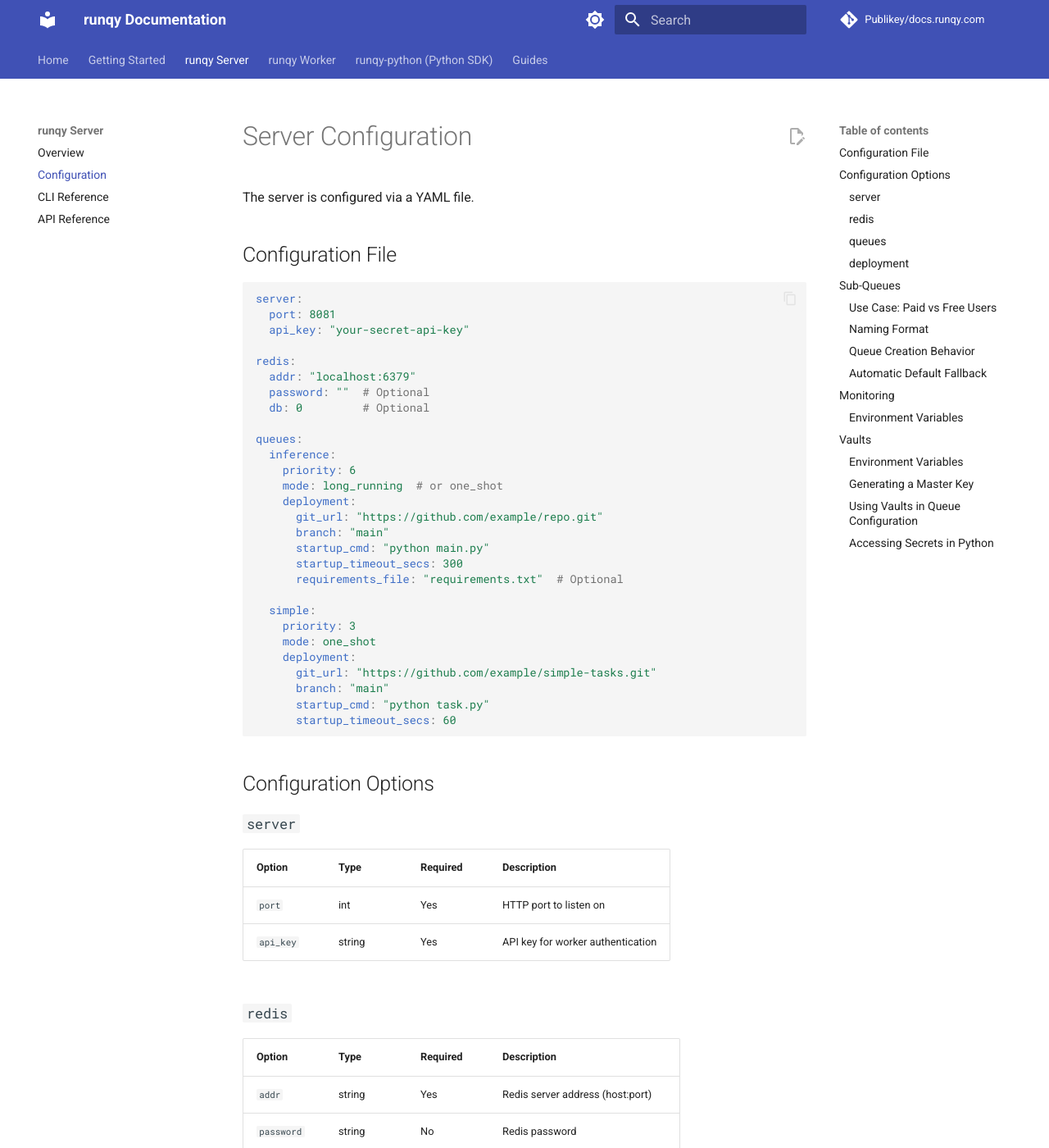
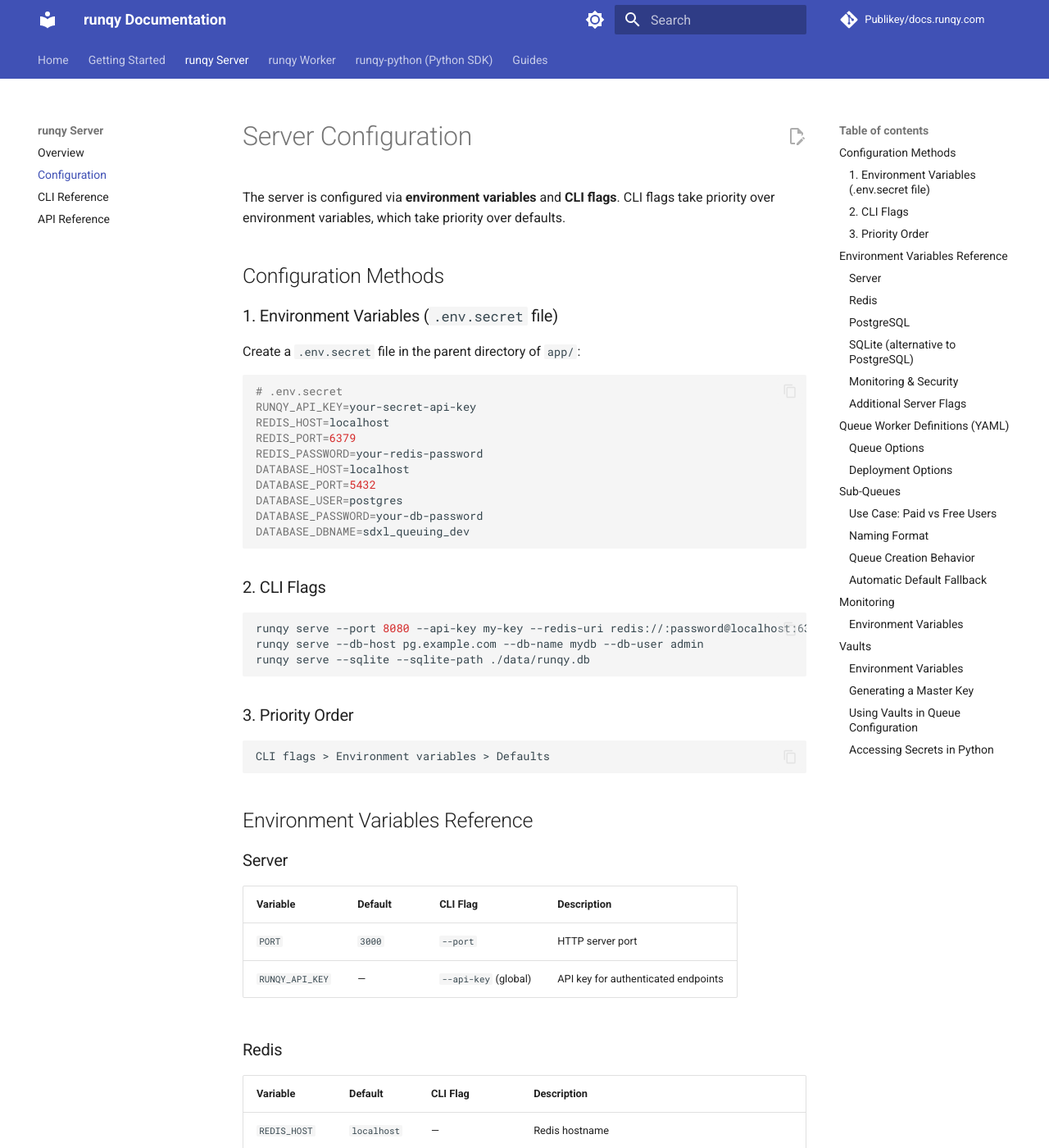
Before and after one commit to Publikey/docs.runqy.com, an MkDocs documentation site: the page built from docs/server/configuration.md, in a window 1280 px wide and 1400 px high. Shown: the whole window at 82% size. Built offline with MkDocs 1.6.1 and Material for MkDocs 9.7.7, drawn with Linux system fonts in a browser that asks for light colours; comment, search, counter and statistics services are not loaded; some of the changed text lies outside the part shown.

Commit message:
Fix: redis_storage config Fix: server config

````diff
--- a/docs/server/configuration.md
+++ b/docs/server/configuration.md
@@ -1,19 +1,105 @@
 # Server Configuration
 
-The server is configured via a YAML file.
+The server is configured via **environment variables** and **CLI flags**. CLI flags take priority over environment variables, which take priority over defaults.
 
-## Configuration File
+## Configuration Methods
+
+### 1. Environment Variables (`.env.secret` file)
+
+Create a `.env.secret` file in the parent directory of `app/`:
+
+```bash
+# .env.secret
+RUNQY_API_KEY=your-secret-api-key
+REDIS_HOST=localhost
+REDIS_PORT=6379
+REDIS_PASSWORD=your-redis-password
+DATABASE_HOST=localhost
+DATABASE_PORT=5432
+DATABASE_USER=postgres
+DATABASE_PASSWORD=your-db-password
+DATABASE_DBNAME=sdxl_queuing_dev
+```
+
+### 2. CLI Flags
+
+```bash
+runqy serve --port 8080 --api-key my-key --redis-uri redis://:password@localhost:6379
+runqy serve --db-host pg.example.com --db-name mydb --db-user admin
+runqy serve --sqlite --sqlite-path ./data/runqy.db
+```
+
+### 3. Priority Order
+
+```
+CLI flags > Environment variables > Defaults
+```
+
+## Environment Variables Reference
+
+### Server
+
+| Variable | Default | CLI Flag | Description |
+|----------|---------|----------|-------------|
+| `PORT` | `3000` | `--port` | HTTP server port |
+| `RUNQY_API_KEY` | — | `--api-key` (global) | API key for authenticated endpoints |
+
+### Redis
+
+| Variable | Default | CLI Flag | Description |
+|----------|---------|----------|-------------|
+| `REDIS_HOST` | `localhost` | — | Redis hostname |
+| `REDIS_PORT` | `6379` | — | Redis port |
+| `REDIS_PASSWORD` | — | — | Redis password |
+| `REDIS_TLS` | `false` | `--redis-tls` | Enable TLS for Redis connection |
+| — | — | `--redis-uri` (global) | Redis URI (overrides host/port/password/tls). Format: `redis[s]://[:password@]host[:port]` |
+
+### PostgreSQL
+
+| Variable | Default | CLI Flag | Description |
+|----------|---------|----------|-------------|
+| `DATABASE_HOST` | `localhost` | `--db-host` | PostgreSQL hostname |
+| `DATABASE_PORT` | `5432` | `--db-port` | PostgreSQL port |
+| `DATABASE_USER` | `postgres` | `--db-user` | PostgreSQL username |
+| `DATABASE_PASSWORD` | — | `--db-password` | PostgreSQL password |
+| `DATABASE_DBNAME` | `sdxl_queuing_dev` | `--db-name` | PostgreSQL database name |
+| `DATABASE_SSL` | `disable` | `--db-ssl` | PostgreSQL SSL mode |
+
+### SQLite (alternative to PostgreSQL)
+
+| Variable | Default | CLI Flag | Description |
+|----------|---------|----------|-------------|
+| `SQLITE_DB_PATH` | `runqy.db` | `--sqlite-path` | SQLite database file path |
+| — | — | `--sqlite` | Use SQLite instead of PostgreSQL |
+
+### Monitoring & Security
+
+| Variable | Default | CLI Flag | Description |
+|----------|---------|----------|-------------|
+| `ASYNQ_READ_ONLY` | `false` | — | Restrict monitoring UI to read-only mode |
+| `PROMETHEUS_ADDRESS` | — | — | Prometheus server URL for time-series charts |
+| `RUNQY_JWT_SECRET` | (auto-generated) | — | JWT secret for dashboard authentication. If not set, a random secret is generated on each restart (sessions won't survive restarts) |
+| `RUNQY_VAULT_MASTER_KEY` | — | — | Base64-encoded 32-byte key for vault encryption. If not set, the vaults feature is disabled |
+
+### Additional Server Flags
+
+| Flag | Description |
+|------|-------------|
+| `--config <dir>` | Path to queue workers config directory (overrides `QUEUE_WORKERS_DIR`) |
+| `--watch` | Enable file/git watching for config auto-reload |
+| `--config-repo <url>` | GitHub repo URL for configs |
+| `--config-branch <branch>` | Git branch (default: main) |
+| `--no-ui` | Disable the monitoring web dashboard |
+| `--debug` | Enable verbose logging |
+
+## Queue Worker Definitions (YAML)
+
+!!! note "Optional"
+    YAML-based queue definitions are optional. In most cases, queues are created and managed after startup using the CLI (`runqy config create`) or the monitoring dashboard GUI.
+
+YAML files in the `deployment/` directory (or a custom directory specified with `--config`) allow you to pre-configure queues so that a fresh server starts with all queues already set up — useful for automated deployments or spinning up new environments.
 
 ```yaml
-server:
-  port: 8081
-  api_key: "your-secret-api-key"
-
-redis:
-  addr: "localhost:6379"
-  password: ""  # Optional
-  db: 0         # Optional
-
 queues:
   inference:
     priority: 6
@@ -35,26 +121,7 @@
       startup_timeout_secs: 60
 ```
 
-## Configuration Options
-
-### `server`
-
-| Option | Type | Required | Description |
-|--------|------|----------|-------------|
-| `port` | int | Yes | HTTP port to listen on |
-| `api_key` | string | Yes | API key for worker authentication |
-
-### `redis`
-
-| Option | Type | Required | Description |
-|--------|------|----------|-------------|
-| `addr` | string | Yes | Redis server address (host:port) |
-| `password` | string | No | Redis password |
-| `db` | int | No | Redis database number (default: 0) |
-
-### `queues`
-
-Each queue is defined by its name (key) and the following options:
+### Queue Options
 
 | Option | Type | Required | Description |
 |--------|------|----------|-------------|
````
Also changed, not shown: other parts of docs/server/configuration.md (+1 -1 lines), docs/guides/enqueueing-tasks.md (+3 -3 lines), docs/guides/result-delivery.md (+14 -11 lines), docs/python-sdk/examples.md (+1 -1 lines), docs/worker/configuration.md (+0 -1 lines).
